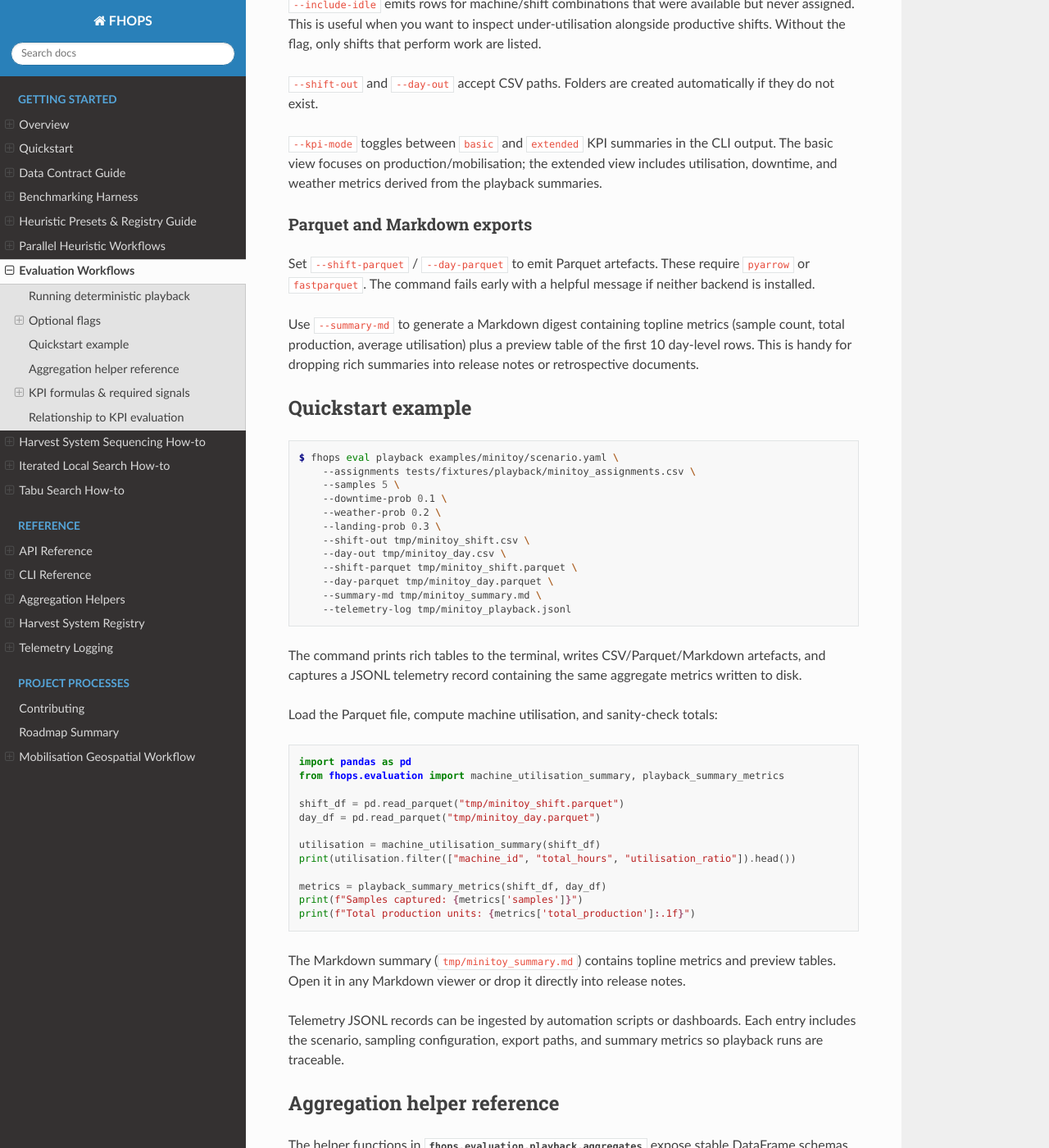
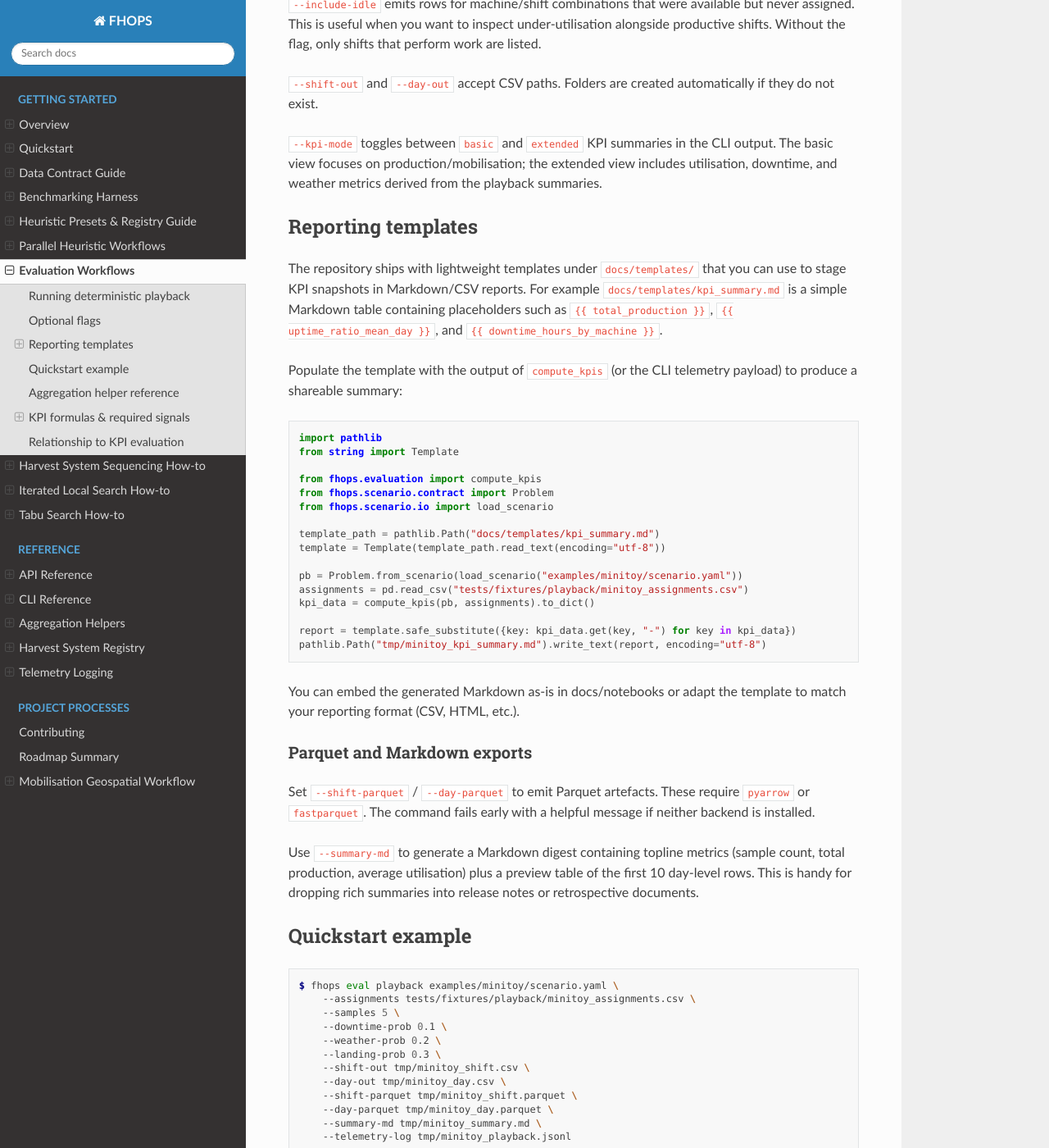
Before and after one commit to UBC-FRESH/fhops, a Sphinx documentation site: the page built from docs/howto/evaluation.rst, in a window 1280 px wide and 1400 px high, scrolled down 996 px. Shown: the whole window at 82% size. Built offline with Sphinx 7.4.7 and the Read the Docs theme 3.1.0, drawn with Linux system fonts in a browser that asks for light colours.

Commit message:
docs: add kpi summary template

```diff
--- a/docs/howto/evaluation.rst
+++ b/docs/howto/evaluation.rst
@@ -49,6 +49,39 @@ exist.
 ``--kpi-mode`` toggles between ``basic`` and ``extended`` KPI summaries in the CLI output. The basic
 view focuses on production/mobilisation; the extended view includes utilisation, downtime, and weather
 metrics derived from the playback summaries.
+
+Reporting templates
+-------------------
+
+The repository ships with lightweight templates under ``docs/templates/`` that you can use to stage
+KPI snapshots in Markdown/CSV reports. For example ``docs/templates/kpi_summary.md`` is a simple
+Markdown table containing placeholders such as ``{{ total_production }}``, ``{{ uptime_ratio_mean_day }}``,
+and ``{{ downtime_hours_by_machine }}``.
+
+Populate the template with the output of ``compute_kpis`` (or the CLI telemetry payload) to produce a
+shareable summary:
+
+.. code-block:: python
+
+   import pathlib
+   from string import Template
+
+   from fhops.evaluation import compute_kpis
+   from fhops.scenario.contract import Problem
+   from fhops.scenario.io import load_scenario
+
+   template_path = pathlib.Path("docs/templates/kpi_summary.md")
+   template = Template(template_path.read_text(encoding="utf-8"))
+
+   pb = Problem.from_scenario(load_scenario("examples/minitoy/scenario.yaml"))
+   assignments = pd.read_csv("tests/fixtures/playback/minitoy_assignments.csv")
+   kpi_data = compute_kpis(pb, assignments).to_dict()
+
+   report = template.safe_substitute({key: kpi_data.get(key, "-") for key in kpi_data})
+   pathlib.Path("tmp/minitoy_kpi_summary.md").write_text(report, encoding="utf-8")
+
+You can embed the generated Markdown as-is in docs/notebooks or adapt the template to match your
+reporting format (CSV, HTML, etc.).
 
 Parquet and Markdown exports
 ~~~~~~~~~~~~~~~~~~~~~~~~~~~~
```
Also changed, not shown: CHANGE_LOG.md (+1 -1 lines), docs/templates/kpi_summary.md (added, +28 -0 lines), notes/simulation_eval_plan.md (+1 -1 lines).
